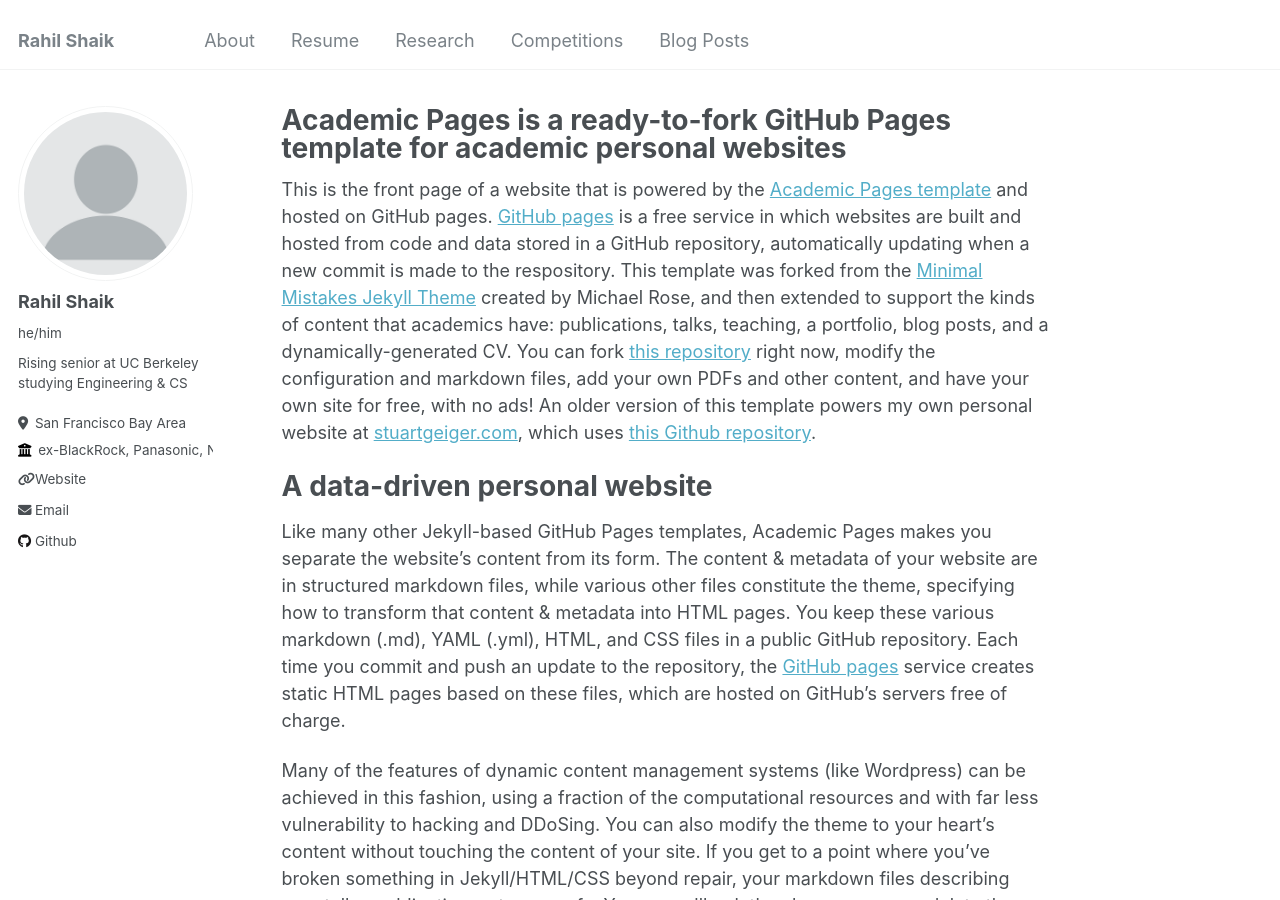
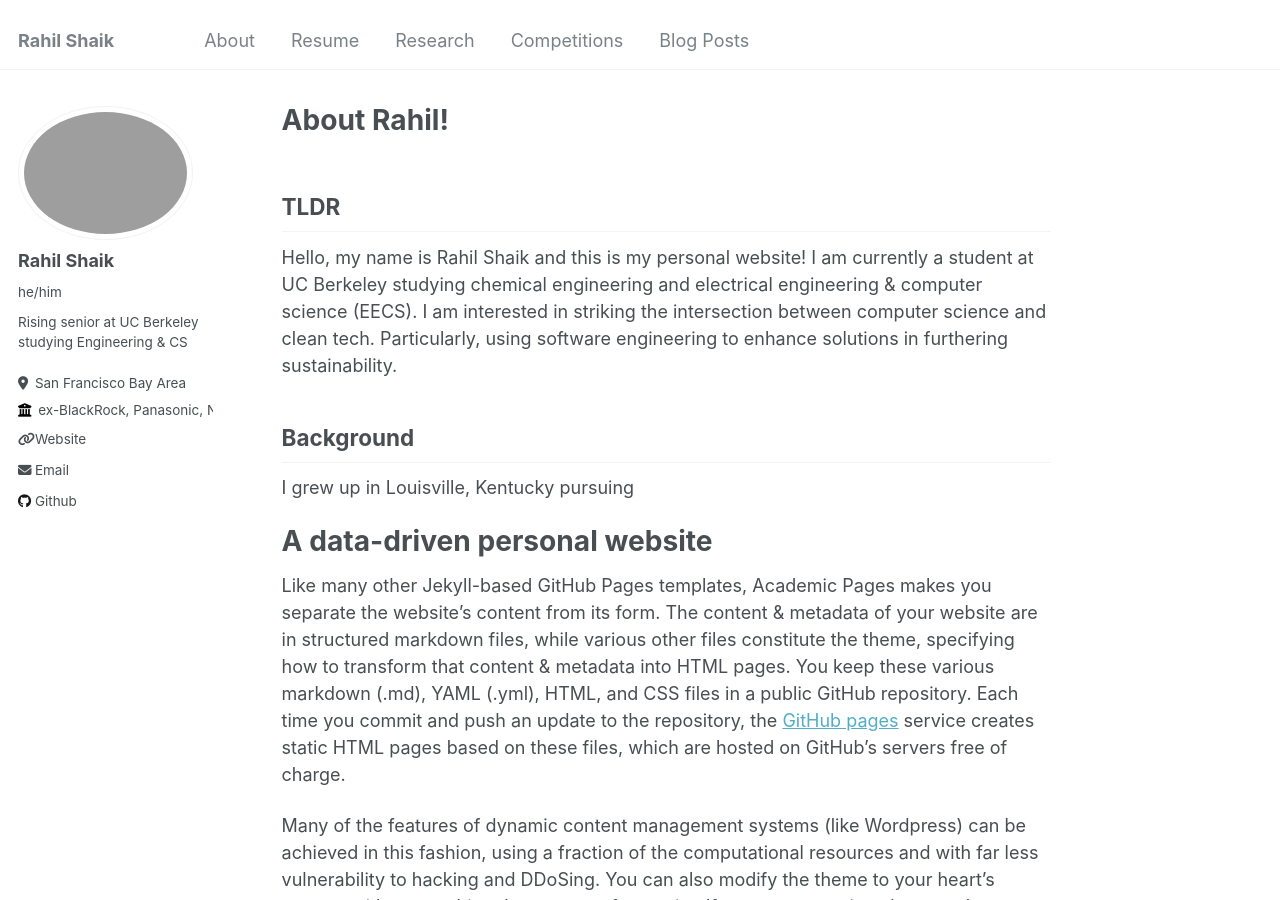
Before and after one commit to rahilisashaik/rahilisashaik.github.io, a Jekyll site: the page built from _pages/about.md, in a window 1280 px wide and 900 px high. Built offline with Jekyll 4.4.1, drawn with Linux system fonts in a browser that asks for light colours.

Commit message:
updated profile pic

```diff
--- a/_config.yml
+++ b/_config.yml
@@ -21,7 +21,7 @@
 #               Additional customization can be done by editing /_includes/author-profile.html
 author:
   # Biographic information
-  avatar           : "profile.png"
+  avatar           : "shaik_rahil_security.png"
   name             : "Rahil Shaik"
   pronouns         : "he/him"
   bio              : "Rising senior at UC Berkeley studying Engineering & CS"
--- a/_pages/about.md
+++ b/_pages/about.md
@@ -1,13 +1,18 @@
 ---
 permalink: /
-title: "Academic Pages is a ready-to-fork GitHub Pages template for academic personal websites"
+title: "About Rahil!"
 author_profile: true
 redirect_from:
   - /about/
   - /about.html
 ---
 
-This is the front page of a website that is powered by the [Academic Pages template](https://github.com/academicpages/academicpages.github.io) and hosted on GitHub pages. [GitHub pages](https://pages.github.com) is a free service in which websites are built and hosted from code and data stored in a GitHub repository, automatically updating when a new commit is made to the respository. This template was forked from the [Minimal Mistakes Jekyll Theme](https://mmistakes.github.io/minimal-mistakes/) created by Michael Rose, and then extended to support the kinds of content that academics have: publications, talks, teaching, a portfolio, blog posts, and a dynamically-generated CV. You can fork [this repository](https://github.com/academicpages/academicpages.github.io) right now, modify the configuration and markdown files, add your own PDFs and other content, and have your own site for free, with no ads! An older version of this template powers my own personal website at [stuartgeiger.com](http://stuartgeiger.com), which uses [this Github repository](https://github.com/staeiou/staeiou.github.io).
+## TLDR
+Hello, my name is Rahil Shaik and this is my personal website! I am currently a student at UC Berkeley studying chemical engineering and electrical engineering & computer science (EECS). I am interested in striking the intersection between computer science and clean tech. Particularly, using software engineering to enhance solutions in furthering sustainability.
+
+
+## Background
+I grew up in Louisville, Kentucky pursuing
 
 A data-driven personal website
 ======
```
Also changed, not shown: _pages/markdown.md (+1 -1 lines), 1 other file.
